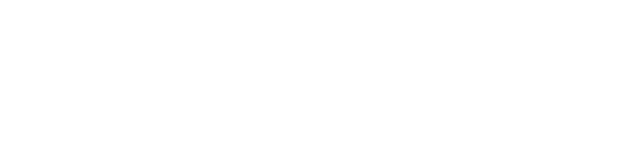
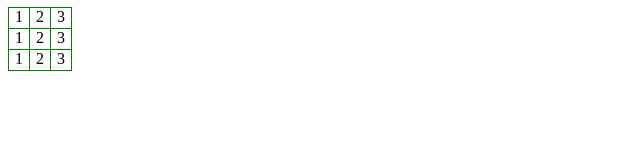
Before and after one commit to felquis/css3d, a website: page ArrayWave/app/index.html in a window 1280 px wide. Shown: the whole page, without its empty margins (0-640 px from the left). Drawn offline with nearby package versions, Linux system fonts and the light colour scheme.

Commit message:
Funcao que transforma Array em HTML

```diff
--- a/ArrayWave/app/index.html
+++ b/ArrayWave/app/index.html
@@ -15,26 +15,44 @@
     </head>
     <body>
         <div id="canvas">
-            <!-- Algo acontece aqui -->
+        <!--
+            <div class="principal">
+                <div class="line">
+                    <div>1</div>
+                    <div>2</div>
+                    <div>3</div>
+                </div>
+                <div class="line">
+                    <div>1</div>
+                    <div>2</div>
+                    <div>3</div>
+                </div>
+                <div class="line">
+                    <div>1</div>
+                    <div>2</div>
+                    <div>3</div>
+                </div>
+            </div>
+        -->
         </div>
 
         <!--[if lt IE 7]>
             <p class="chromeframe">You are using an outdated browser. <a href="http://browsehappy.com/">Upgrade your browser today</a> or <a href="http://www.google.com/chromeframe/?redirect=true">install Google Chrome Frame</a> to better experience this site.</p>
         <![endif]-->
 
+
         <!-- Add your site or application content here -->
 
-        <script src="//ajax.googleapis.com/ajax/libs/jquery/1.8.0/jquery.min.js"></script>
+        <!-- <script src="//ajax.googleapis.com/ajax/libs/jquery/1.8.0/jquery.min.js"></script> -->
         <script>window.jQuery || document.write('<script src="scripts/vendor/jquery.min.js"><\/script>')</script>
         <script type="text/javascript" src="scripts/main.js"></script>
 
-
-        <!-- Google Analytics: change UA-XXXXX-X to be your site's ID. -->
-        <script>
-            var _gaq=[['_setAccount','UA-XXXXX-X'],['_trackPageview']];
-            (function(d,t){var g=d.createElement(t),s=d.getElementsByTagName(t)[0];
-            g.src=('https:'==location.protocol?'//ssl':'//www')+'.google-analytics.com/ga.js';
-            s.parentNode.insertBefore(g,s)}(document,'script'));
-        </script>
+        <!-- <script>
+                var _gaq=[['_setAccount','UA-XXXXX-X'],['_trackPageview']];
+                (function(d,t){var g=d.createElement(t),s=d.getElementsByTagName(t)[0];
+                g.src=('https:'==location.protocol?'//ssl':'//www')+'.google-analytics.com/ga.js';
+                s.parentNode.insertBefore(g,s)}(document,'script'));
+            </script>
+        -->
     </body>
 </html>
--- a/ArrayWave/app/scripts/main.js
+++ b/ArrayWave/app/scripts/main.js
@@ -1,5 +1,29 @@
 ;(function ($, window, document, undefined) {
 	$(function () {
-		console.log('Wow! Parece estar tudo pronto por aqui.');
+		var Matriz = [
+						[1, 2, 3],
+						[1, 2, 3],
+						[1, 2, 3]
+					],
+			html = [],
+			$canvas = $('#canvas');
+
+		html.push('<div class="principal">');
+
+		$.each(Matriz, function (i, e) {
+				if ($.isArray(e)) {
+					html.push('<div class="line">');
+						$.each(e, function (i, e) {
+							html.push('<span>'+e+'</span>');
+						});
+					html.push('</div>');
+				}
+		});
+
+		html.push('</div>');
+
+		$canvas.html(html.join(''));
+
+		console.log(html.join(''))
 	});
 }(jQuery, window, document));
--- a/ArrayWave/app/styles/main.css
+++ b/ArrayWave/app/styles/main.css
@@ -1 +1,16 @@
 /* Will be compiled down to a single stylesheet with your sass files */
+.principal {
+	display: block;
+}
+
+.line {
+	display: block;
+}
+.line span {
+	display: inline-block;
+	text-align: center;
+	width: 20px;
+	height: 20px;
+	outline: 1px solid green;
+	margin: 0 0 1px 1px;
+}
```
